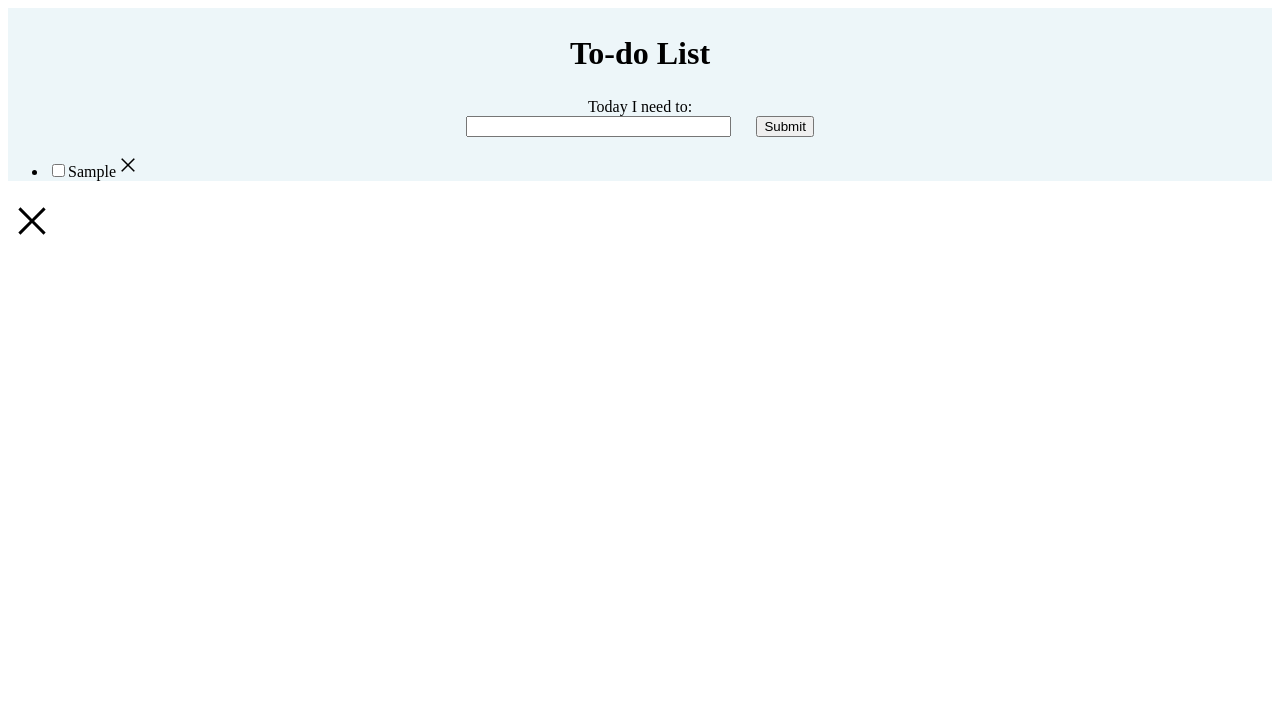
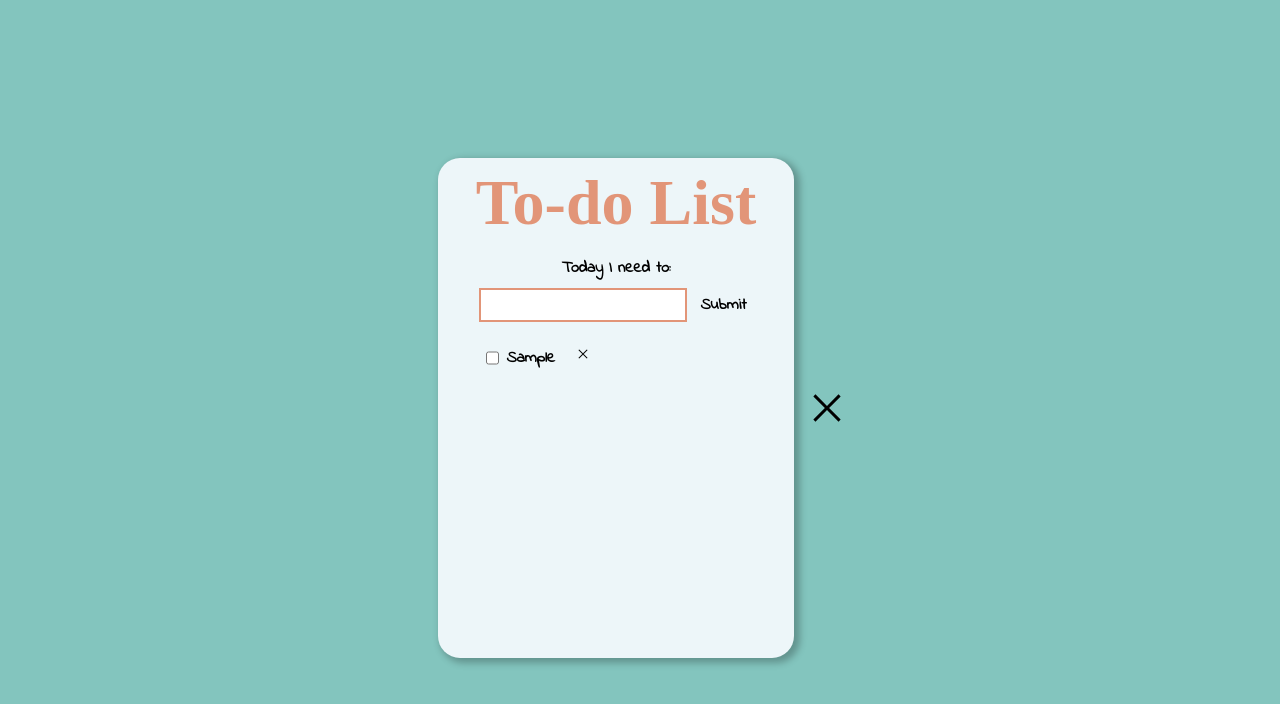
Before and after one commit to giselegomes/todo-list, a Vue app: page / in a window 1280 px wide. Both pictures are taken after typing "Sample" into the empty fields and a click on the button "Submit". Shown: the top 704 px of the page. Built offline with nearby package versions, Linux system fonts and the light colour scheme; a web font is replaced by a local one.

Commit message:
add styles

```diff
--- a/src/assets/styles/_global.scss
+++ b/src/assets/styles/_global.scss
@@ -6,7 +6,9 @@ $pink: #E29578;
 $light-pink: #FFDDD2;
 
 // Variables Colors
-$bg-color: $light;
+$bg-color: $light-blue;
+$bg-todo-color: $light;
+$title-color: $pink;
 
 // Medias
 $breakpoint-mobile: 456px;
@@ -24,3 +26,12 @@ $breakpoint-desktop: 1024px;
         @content;
     }
 }
+
+// icon
+.material-symbols-outlined {
+    font-variation-settings:
+        'FILL' 0,
+        'wght' 400,
+        'GRAD' 0,
+        'opsz' 48
+    }
--- a/src/components/todoList.vue
+++ b/src/components/todoList.vue
@@ -1,5 +1,5 @@
 <template>
-    <section class="todo">
+    <section class="container">
         <header class="heading">
             <h1 class="heading__title">To-do List</h1>
         </header>
@@ -10,7 +10,7 @@
         </form>
         <div class="list">
             <ul>
-                <li v-for="todo in todos" :key="todo.text" v-on:click="toggleTodo(todo)">
+                <li class="list__item" v-for="todo in todos" :key="todo.text" v-on:click="toggleTodo(todo)">
                     <input type="checkbox" :checked="todo.done">
                     <label>
                         <del v-if="todo.done">
@@ -56,24 +56,38 @@ export default {
 <style lang="scss">
 @import "@/assets/styles/_global.scss";
 
-.material-symbols-outlined {
-    font-variation-settings:
-        'FILL' 0,
-        'wght' 400,
-        'GRAD' 0,
-        'opsz' 48
+body {
+    background-color: $bg-color;
+    min-height: 60vh;
+    display: flex;
+    justify-content: center;
+    align-items: center;
+    text-align: center;
+
+    @include desktop {
+        min-height: 100vh;
+    }
 }
 
-.todo {
-    background-color: $bg-color;
+.container {
+    background-color: $bg-todo-color;
+    width: 95%;
+    height: auto;
+    min-height: 500px;
+    margin: 0 auto;
+    border-radius: 22px;
+    box-shadow: 4px 3px 7px 2px #00000040;
 
     .heading {
         display: flex;
         justify-content: center;
 
         .heading__title {
-            font-size: 2em;
+            font-size: 4em;
             font-family: 'Square Peg', cursive;
+            color: $title-color;
+            margin: 0;
+            padding: 0.5rem 0;
         }
     }
 
@@ -84,14 +98,60 @@ export default {
         gap: 2%;
 
         .form__label {
+            font-family: 'Indie Flower', cursive;
+            padding: 0.5rem 0;
+            font-weight: bold;
             flex: 1 1 100%;
             text-align: center;
         }
 
         .form__input {
             row-gap: 10px;
+            border: 2px solid $pink;
+            height: 3.5vh;
+            max-width: 200px;
+        }
+
+        .form__button {
+            border: none;
+            background: none;
+            font-family: "Indie Flower", cursive;
+            font-size: 1rem;
+            font-weight: bold;
+
+            &:hover {
+                font-style: italic;
+                text-decoration: underline;
+            }
         }
 
     }
+
+    .list {
+        ul {
+            padding: 1.5rem 0;
+            max-width: 75%;
+            margin: 0 auto;
+
+            .list__item {
+                list-style: none;
+                display: flex;
+                justify-content: flex-start;
+                font-family: "Indie Flower", cursive;
+
+                span {
+                    font-weight: bold;
+                    font-size: 1rem;
+                    padding: 0 1rem 0 0.25rem;
+                }
+
+                label del {
+                    font-weight: bold;
+                    font-style: italic;
+                    padding: 0 1rem 0 0.25rem;
+                }
+            }
+        }
+    }
 }
 </style>
```
Also changed, not shown: src/assets/styles/_reset.scss (deleted).
